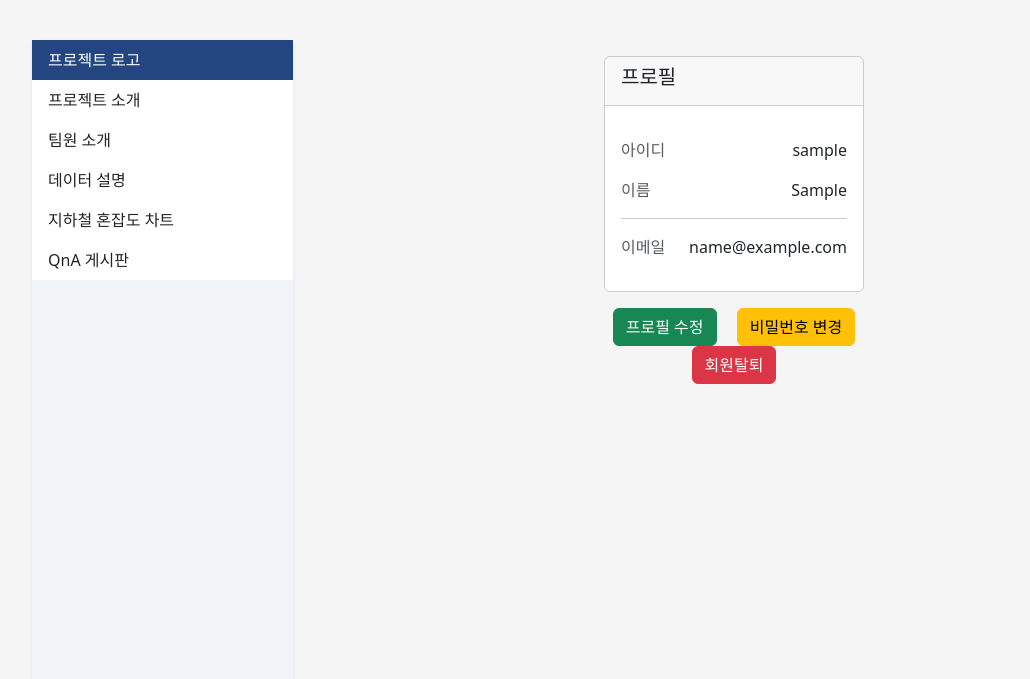
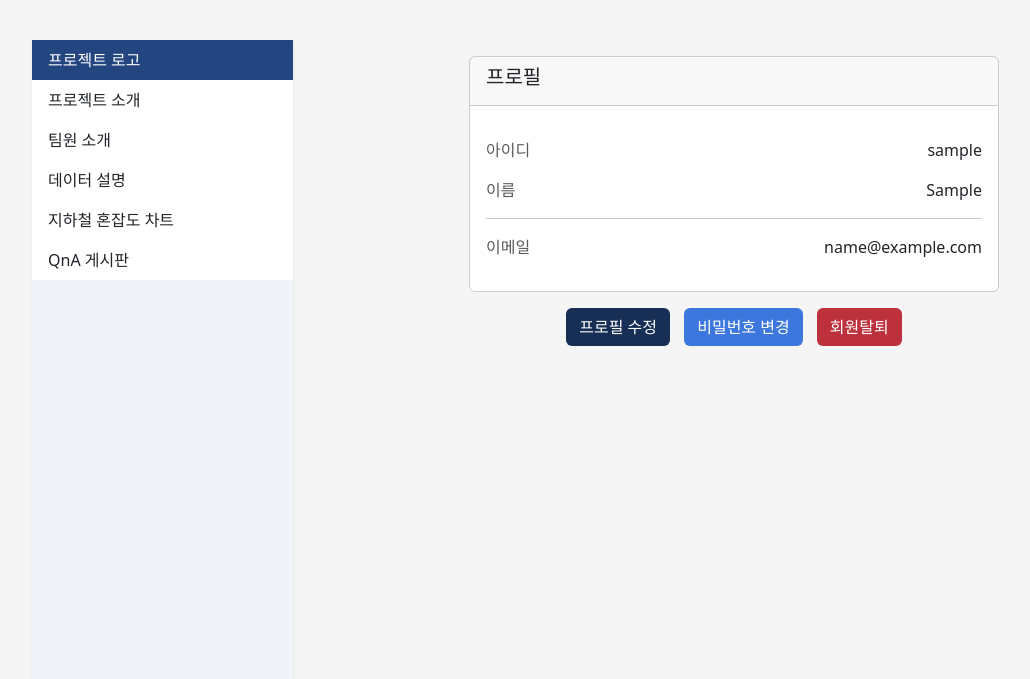
Before and after one commit to compass149/MetroBigDataInsights, a Django app: page /auth/profile/ in a window 1280 px wide. Shown: the part 56-735 px from the top of the page, without its empty margins (50-1080 px from the left). Run offline with Django 5.2, Linux system fonts and the light colour scheme; the visitor is signed in with stand-in values (Sample User, id 1); some libraries are stand-ins or nearby versions.

Commit message:
[style]프로필 페이지 미디어쿼리 적용

```diff
--- a/mysite/templates/accounts/profile.html
+++ b/mysite/templates/accounts/profile.html
@@ -1,9 +1,25 @@
 {% extends "../base.html" %}
 {% block content %}
-<div class="row">
-    <div class="col-4 mx-auto">
-        <!-- 프로필 -->
-        <div class="card mb-3">
+<style>
+    /* 화면 너비가 768px 이하일 때: 프로필 카드의 너비를 100%로 */
+    @media (max-width: 768px) {
+        .profile-card {
+            width: 100%;
+        }
+    }
+    /* 화면 너비가 769px 이상일 때: 프로필 카드의 너비를 고정 */
+    @media (min-width: 769px) {
+        .profile-card {
+            width: 530px;
+        }
+    }
+</style>
+
+<!-- 묶음(세트) 전체를 Bootstrap row/col로 감싸고, 가운데 정렬 -->
+<div class="row justify-content-center">
+    <div class="col-auto">
+        <!-- 프로필 카드 -->
+        <div class="card mb-3 profile-card mx-auto">
             <div class="card-header">
                 <h5 class="card-title">프로필</h5>
             </div>
@@ -29,12 +45,27 @@
                 </p>
             </div>
         </div>
-        <!--//프로필 -->
-        <div class="text-center">
-            <a href="{% url 'auth:update_profile' %}" class="btn btn-success mx-2">프로필 수정</a>
-            <a href="{% url 'auth:update_password' %}" class="btn btn-warning mx-2">비밀번호 변경</a>
-            <a href="{% url 'auth:delete_account' %}" class="btn btn-danger mx-2">회원탈퇴</a>
+        <!--// 프로필 카드 끝 -->
+
+        <!-- 버튼들: 가로로 나란히 중앙 정렬 -->
+        <div class="text-center mt-3">
+            <a href="{% url 'auth:update_profile' %}"
+               class="btn"
+               style="background-color: #172E55; color: white; margin: 0 5px;">
+                프로필 수정
+            </a>
+            <a href="{% url 'auth:update_password' %}"
+               class="btn"
+               style="background-color: #3C77DD; color: white; margin: 0 5px;">
+                비밀번호 변경
+            </a>
+            <a href="{% url 'auth:delete_account' %}"
+               class="btn"
+               style="background-color: rgb(189, 49, 61); color: white; margin: 0 5px;">
+                회원탈퇴
+            </a>
         </div>
+        <!--// 버튼들 끝 -->
     </div>
 </div>
 {% endblock %}
```
Also changed, not shown: 1 other file.
